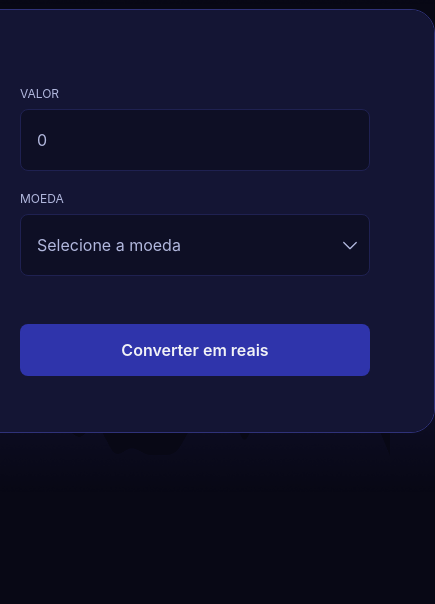
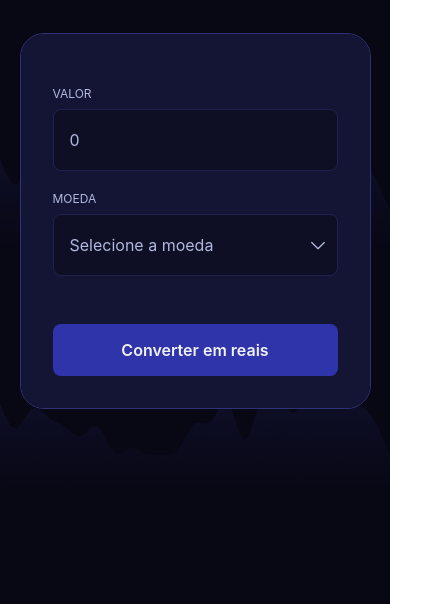
Before and after one commit to sennco/cotacao_moedas, a plain HTML site: page index.html in a window 390 px wide. Shown: the part 240-844 px from the top of the page, 435 px wide, since content can reach past the window. Drawn offline with Linux system fonts and the light colour scheme.

Commit message:
added responsive

```diff
--- a/styles.css
+++ b/styles.css
@@ -23,7 +23,7 @@
 
 body {
   width: 100%;
-  height: 100vh;
+  min-height: 100vh;
 
   background-image: url("./img/bg.png");
   background-size: contain;
@@ -160,3 +160,13 @@ footer h1 {
   line-height: 3rem;
   word-break: break-all;
 }
+
+@media (max-width: 480px) {
+  main {
+    width: 90%;
+  }
+
+  form {
+    padding: 2rem;
+  }
+}
```
